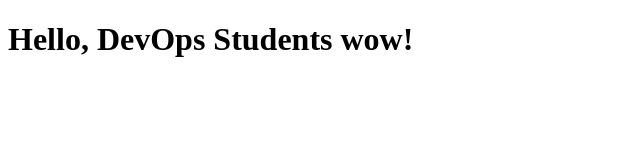
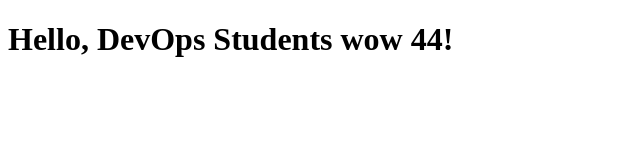
Before and after one commit to Bhavani4444/sample-web-application, a plain HTML site: page index.html in a window 1280 px wide. Shown: the full height of the page, 0-640 px from the left. Drawn offline with Linux system fonts and the light colour scheme.

Commit message:
Update index.html

```diff
--- a/index.html
+++ b/index.html
@@ -4,6 +4,6 @@
     <title>Sample Web App</title>
 </head>
 <body>
-    <h1>Hello, DevOps Students wow!</h1>
+    <h1>Hello, DevOps Students wow  44!</h1>
 </body>
 </html>
```
